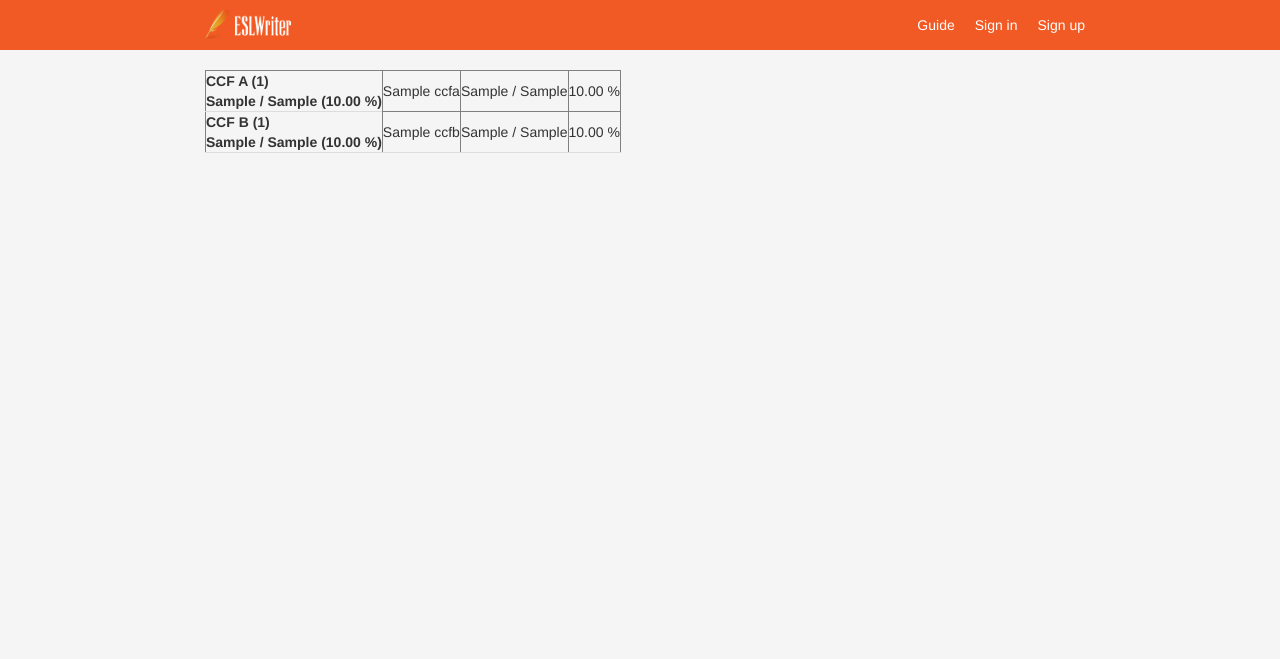
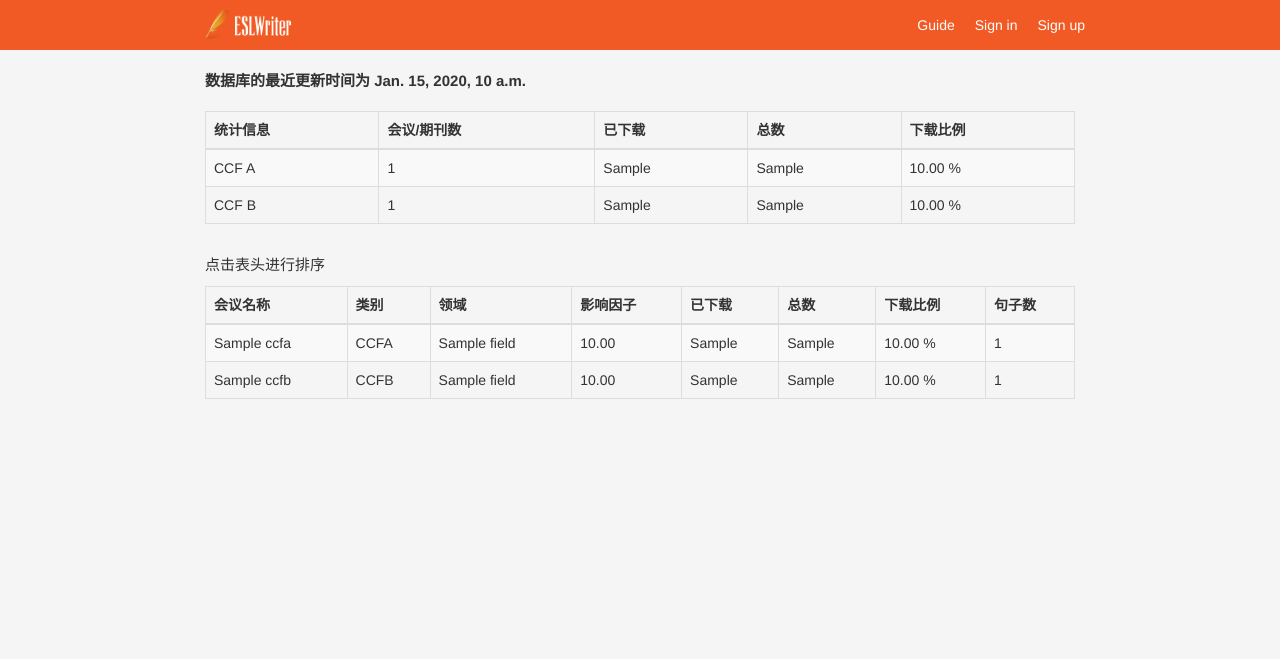
Before and after one commit to zyshin/eslwriter, a Django app: template monitor/templates/monitor/venue.html in a window 1280 px wide. Shown: the top 659 px of the page. Run offline with Django 3.2, Linux system fonts and the light colour scheme; the template is opened without the code that fills it: most values are stand-ins (such as "Sample title", 1, 10 or a date in 2020); some libraries are stand-ins or nearby versions.

Commit message:
modify venue.heml;add some css for venue.html in style.css;add block script in base.heml;modify view.py

```diff
--- a/common/static/common/css/style.css
+++ b/common/static/common/css/style.css
@@ -870,3 +870,15 @@ input[type="checkbox"].input-validation-error {
   font-size: 132px;
   color: #F15A24;
 }
+
+/*monitor database*/
+.update-time {
+  font-size: 15px;
+  font-weight: bold;
+  margin-bottom: 20px;
+}
+
+.table-annotation {
+  font-size: 15px;
+  margin-top: 30px;
+}
--- a/common/templates/base.html
+++ b/common/templates/base.html
@@ -83,6 +83,8 @@ var _hmt = _hmt || [];
 			<div style="float:left;">ESLWriter<span style="color:#999999">&nbsp;&copy;&nbsp;2012&nbsp;-&nbsp;{% now 'Y' %}</span> <a href="http://www.miitbeian.gov.cn/">京ICP备17037838号-2</a></div>
 		</div><br />
 	</div>
-</div></body>
+</div>
+{% block script %}{% endblock %}
+</body>
 
 </html>
--- a/monitor/templates/monitor/venue.html
+++ b/monitor/templates/monitor/venue.html
@@ -4,15 +4,66 @@
 
 {% block content %}
 <div>
-	<table border="1">
-		<tr><th rowspan="{{ ccfa|length|add:1 }}">CCF A ({{ ccfa|length }})<br>{{ an }} / {{ aN }} ({{ ap|floatformat:2 }} %)</th></tr>
-	{% for v in ccfa %}
-		<tr><td>{{ v.name }}</td><td>{{ v.n }} / {{ v.N }}</td><td>{{ v.p|floatformat:2 }} %</td></tr>
-	{% endfor %}
-		<tr><th rowspan="{{ ccfb|length|add:1 }}">CCF B ({{ ccfb|length }})<br>{{ bn }} / {{ bN }} ({{ bp|floatformat:2 }} %)</th></tr>
-	{% for v in ccfb %}
-		<tr><td>{{ v.name }}</td><td>{{ v.n }} / {{ v.N }}</td><td>{{ v.p|floatformat:2 }} %</td></tr>
-	{% endfor %}
-	</table>
+    <p class = "update-time">数据库的最近更新时间为 {{update_time}}</p>
+    <div class="table-responsive">
+        <table class="table table-striped table-bordered" border = "1">
+            <thead>
+            <th nowrap="nowrap">统计信息</th>
+            <th nowrap="nowrap">会议/期刊数</th>
+            <th nowrap="nowrap">已下载</th>
+            <th nowrap="nowrap">总数</th>
+            <th nowrap="nowrap">下载比例</th>
+            </thead>
+            <tbody>
+                <tr><td>CCF A</td><td>{{ ccfa|length }}</td><td>{{ an }}</td><td>{{ aN }}</td><td>{{ ap|floatformat:2 }} %</td></tr>
+                <tr><td>CCF B</td><td>{{ ccfb|length }}</td><td>{{ bn }}</td><td>{{ bN }}</td><td>{{ bp|floatformat:2 }} %</td></tr>
+            </tbody>
+        </table>
+        <p class="table-annotation">点击表头进行排序</p>
+       <table class="table table-striped table-bordered" border = "1">
+         <thead>
+            <tr>
+             <th nowrap="nowrap">会议名称</th>
+             <th nowrap="nowrap">类别</th>
+             <th nowrap="nowrap">领域</th>
+             <th nowrap="nowrap">影响因子</th>
+             <th nowrap="nowrap">已下载</th>
+             <th nowrap="nowrap">总数</th>
+             <th nowrap="nowrap">下载比例</th>
+             <th nowrap="nowrap">句子数</th>
+           </tr>
+         </thead>
+         <tbody>
+        {% for v in ccfa %}
+            <tr><td>{{ v.name }}</td><td>CCFA</td><td>{{ v.field }}</td><td>{{ v.impactFactor|floatformat:2 }}</td><td>{{ v.n }}</td><td>{{ v.N }}</td><td>{{ v.p|floatformat:2 }} %</td><td>{{ v.senNum }}</td></tr>
+        {% endfor %}
+        {% for v in ccfb %}
+            <tr><td>{{ v.name }}</td><td>CCFB</td><td>{{ v.field }}</td><td>{{ v.impactFactor|floatformat:2 }}</td><td>{{ v.n }}</td><td>{{ v.N }}</td><td>{{ v.p|floatformat:2 }} %</td><td>{{ v.senNum }}</td></tr>
+        {% endfor %}
+         </tbody>
+       </table>
+    </div>
 </div>
 {% endblock %}
+
+{% block script %}
+<script type="text/javascript" language="javascript">
+    $(document).on('click','th',function(){
+        var table = $(this).parents('table').eq(0);
+        var rows = table.find('tr:gt(0)').toArray().sort(comparer($(this).index()));
+        this.asc = !this.asc;
+        if (!this.asc){rows = rows.reverse();}
+        table.children('tbody').empty().html(rows);
+    });
+    function comparer(index) {
+        return function(a, b) {
+            var valA = getCellValue(a, index), valB = getCellValue(b, index);
+            return $.isNumeric(valA) && $.isNumeric(valB) ?
+                valA - valB : valA.localeCompare(valB);
+        };
+    }
+    function getCellValue(row, index){
+        return $(row).children('td').eq(index).text();
+    }
+</script>
+{% endblock %}
```
Also changed, not shown: monitor/views.py (+18 -5 lines).
